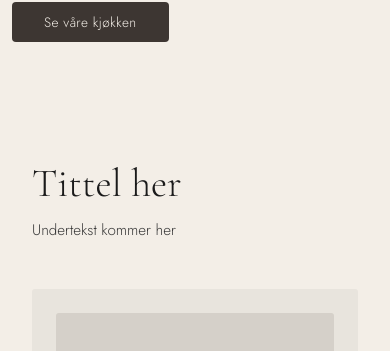
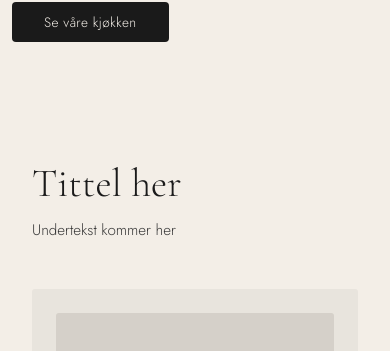
Before and after one commit to Bigga98/kj-kken-mockup, a plain HTML site: page index.html in a window 390 px wide. Shown: the part 749-1100 px from the top of the page. Drawn offline with nearby package versions, Linux system fonts and the light colour scheme.

Commit message:
Mobile: change CTA back to original dark color
Co-Authored-By: Claude Opus 4.5 <noreply@anthropic.com>

```diff
--- a/css/styles.css
+++ b/css/styles.css
@@ -473,7 +473,7 @@ h1, h2, h3 {
     /* CTA - handling på H1, interiør ikke software */
     .hero-cta {
         order: 4;
-        background-color: #3d3632;
+        background-color: #1a1a1a;
         color: #f3eee7;
         padding: 0.65rem 2rem;
         font-size: 0.85rem;
```
